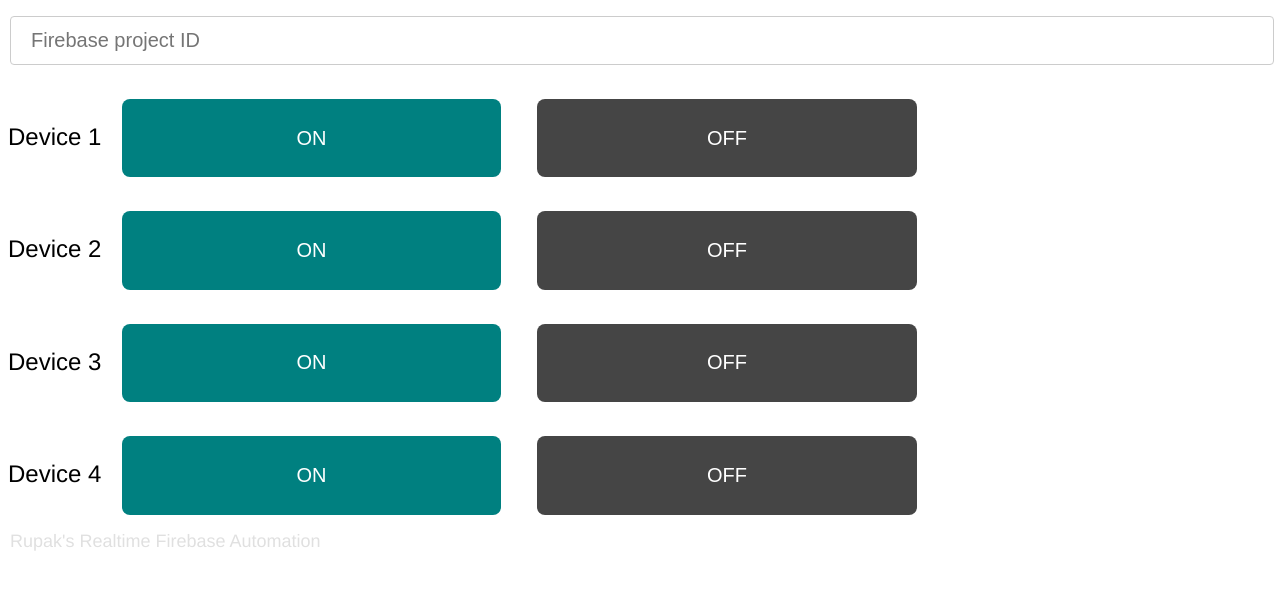
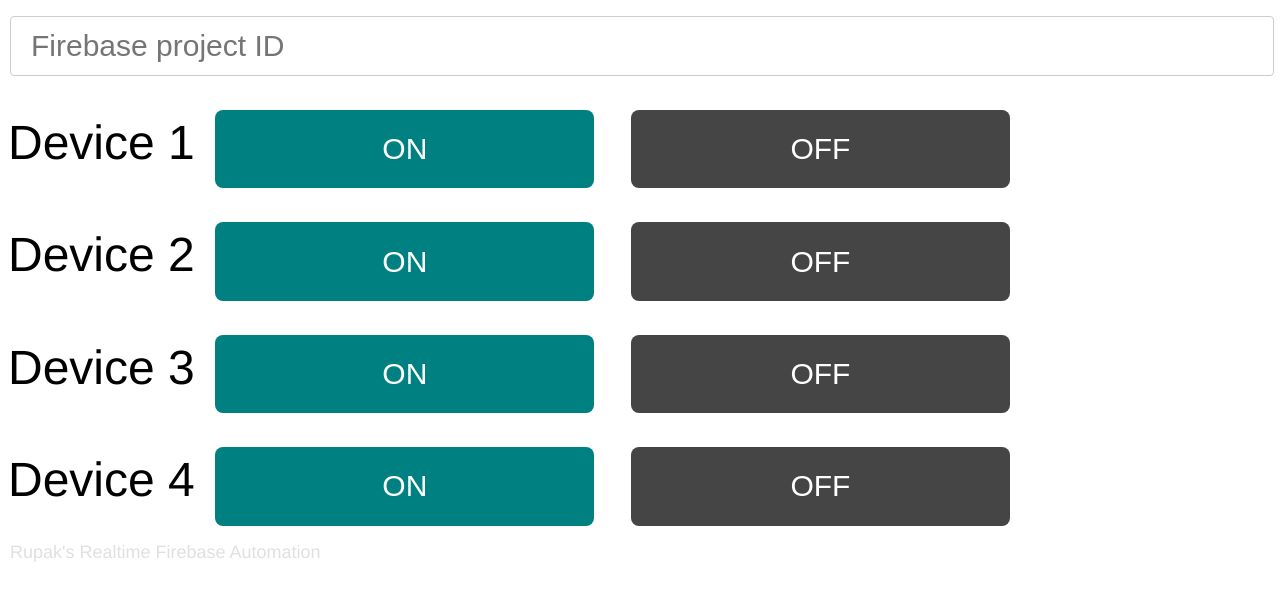
Before and after one commit to Rupakpoddar/Firebase-automation-web-interface, a plain HTML site: page index.html in a window 1280 px wide. Drawn offline with Linux system fonts and the light colour scheme.

Commit message:
Add files via upload

```diff
--- a/index.html
+++ b/index.html
@@ -19,7 +19,7 @@
       text-align: center;
       text-decoration: none;
       display: inline-block;
-      font-size: 20px;
+      font-size: 30px;
       margin: 8px 16px;
       cursor: pointer;
       width: 30%;
@@ -38,7 +38,7 @@
         border: 1px solid #ccc;
         border-radius: 4px;
         box-sizing: border-box;
-        font-size: 20px;
+        font-size: 30px;
       }
       </style>
   </head>
@@ -46,22 +46,22 @@
     <input type="text" id="ProjectID" name="ProjectID" placeholder="Firebase project ID">
 
     <br></br>
-    <font color="black" size="5" >Device 1</font>
+    <font color="black" size="10" >Device 1</font>
     <button class="button button1" onclick='updateDatabase("/Device1", "ON")'>ON</button>
     <button class="button button2" onclick='updateDatabase("/Device1", "OFF")'>OFF</button>
 
     <br></br>
-    <font color="black" size="5" >Device 2</font>
+    <font color="black" size="10" >Device 2</font>
     <button class="button button1" onclick='updateDatabase("/Device2", "ON")'>ON</button>
     <button class="button button2" onclick='updateDatabase("/Device2", "OFF")'>OFF</button>
 
     <br></br>
-    <font color="black" size="5" >Device 3</font>
+    <font color="black" size="10" >Device 3</font>
     <button class="button button1" onclick='updateDatabase("/Device3", "ON")'>ON</button>
     <button class="button button2" onclick='updateDatabase("/Device3", "OFF")'>OFF</button>
 
     <br></br>
-    <font color="black" size="5" >Device 4</font>
+    <font color="black" size="10" >Device 4</font>
     <button class="button button1" onclick='updateDatabase("/Device4", "ON")'>ON</button>
     <button class="button button2" onclick='updateDatabase("/Device4", "OFF")'>OFF</button>
 
```
